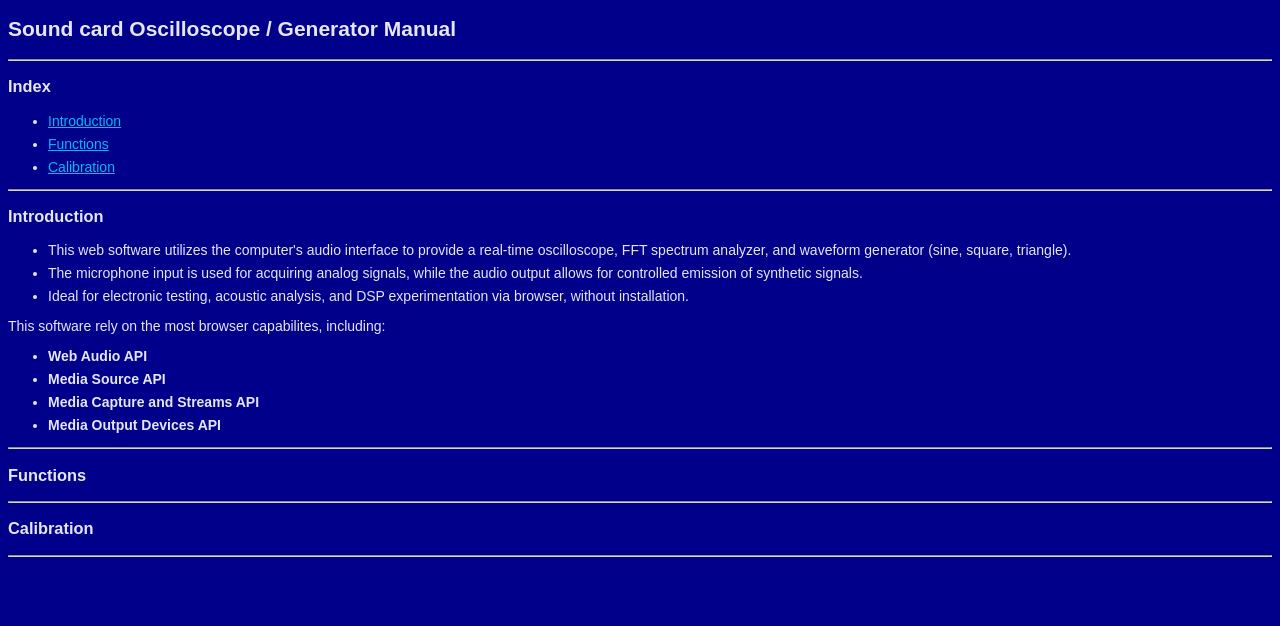
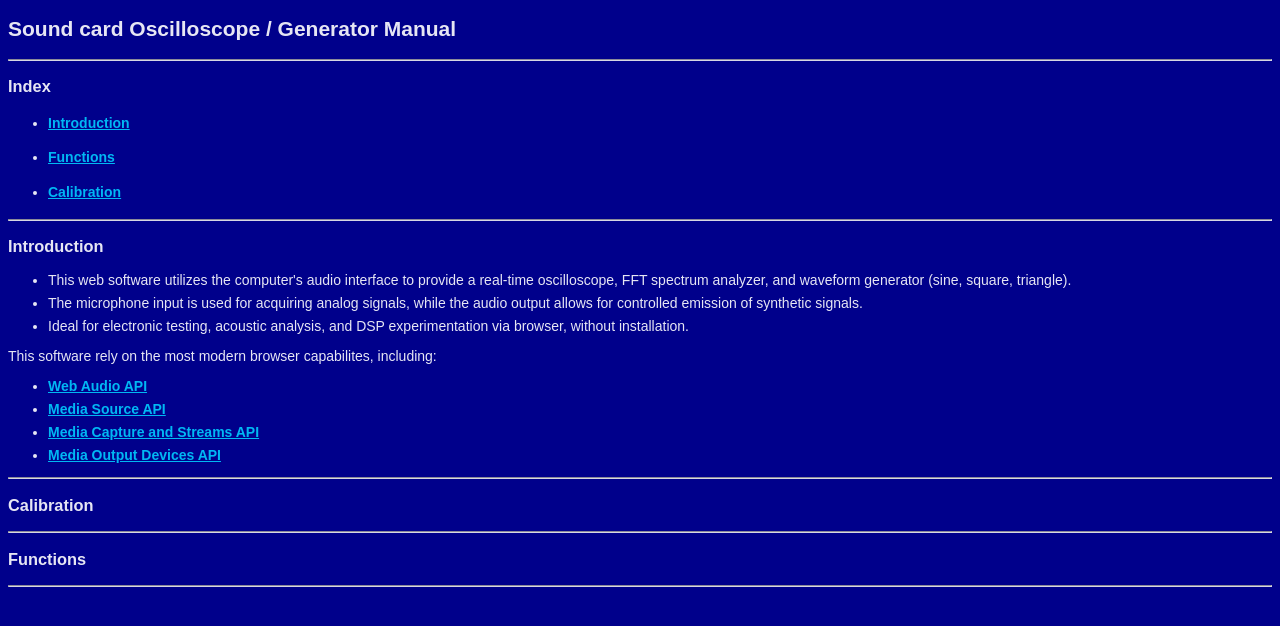
Before and after one commit to web-radio-podcast-picker/app, a plain HTML site: page pages/manual.html in a window 1280 px wide. Drawn offline with Linux system fonts and the light colour scheme.

Commit message:
upd manual

```diff
--- a/pages/manual.html
+++ b/pages/manual.html
@@ -58,16 +58,17 @@
 
     <ul>
         <li>
-            <a href="#intro">Introduction</a>
+            <h4><a href="#intro">Introduction</a></h4>
         </li>
         <li>
-            <a href="#funcs">Functions</a>
+            <h4><a href="#funcs">Functions</a></h4>
         </li>
         <li>
-            <a href="#calibr">Calibration</a>
+            <h4><a href="#calibr">Calibration</a></h4>
         </li>
     </ul>
 
+    <!------------------------>
     <hr>
 
     <a name="intro"></a>
@@ -86,23 +87,31 @@
         </li>
     </ul>
 
-    This software rely on the most browser capabilites, including:
+    This software rely on the most modern browser capabilites, including:
     <ul>
-        <li><b>Web Audio API</b></li>
-        <li><b>Media Source API</b></li>
-        <li><b>Media Capture and Streams API</b></li>
-        <li><b>Media Output Devices API</b></li>
+        <li><b><a href="https://developer.mozilla.org/en-US/docs/Web/API/Web_Audio_API" target="new-ext">Web Audio
+                    API</a></b></li>
+        <li><b><a href="https://developer.mozilla.org/en-US/docs/Web/API/Media_Source_Extensions_API"
+                    target="new-ext">Media Source API</a></b></li>
+        <li><b><a href="https://developer.mozilla.org/en-US/docs/Web/API/Media_Capture_and_Streams_API"
+                    target="new-ext">Media Capture and Streams API</a></b></li>
+        <li><b><a href="https://developer.mozilla.org/en-US/docs/Web/API/Audio_Output_Devices_API"
+                    target="new-ext">Media Output Devices API</a></b></li>
     </ul>
+
+    <!------------------------>
+    <hr>
+
+    <a name="calibr"></a>
+    <h3>Calibration</h3>
+
+    <!------------------------>
     <hr>
 
     <a name="funcs"></a>
     <h3>Functions</h3>
 
-    <hr>
-
-    <a name="calibr"></a>
-    <h3>Calibration</h3>
-
+    <!------------------------>
     <hr>
 
 </body>
```
Also changed, not shown: js/core/components/ui/cui.js (+7 -0 lines).
